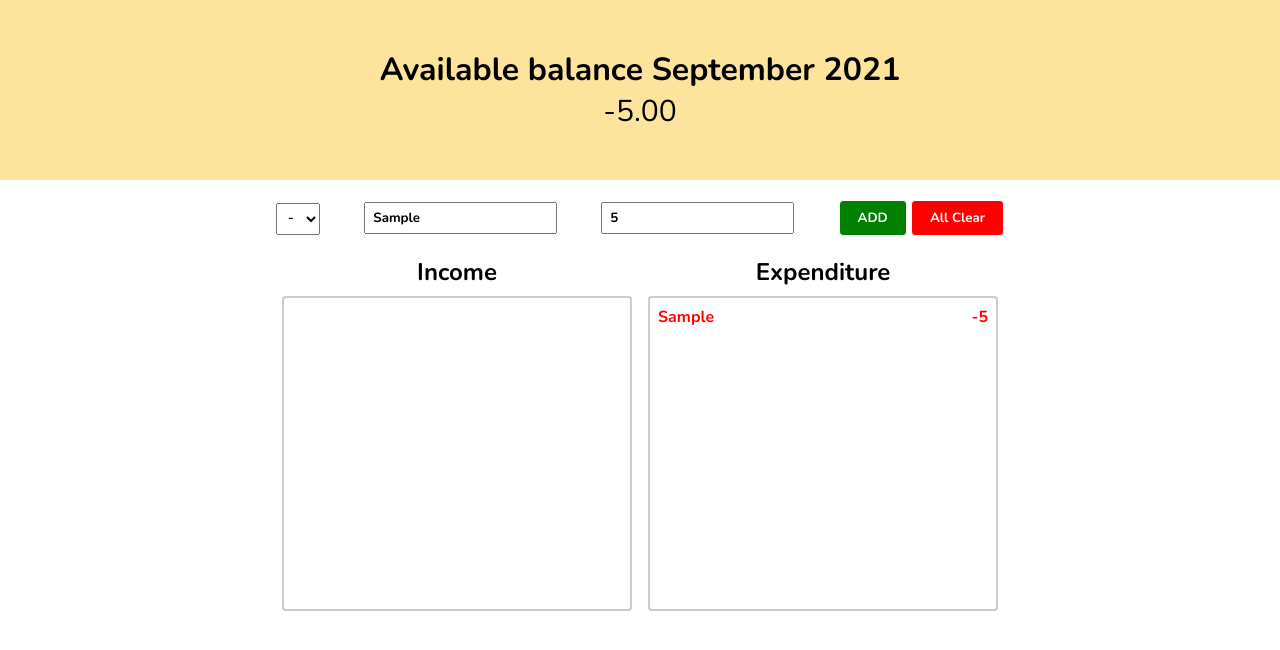
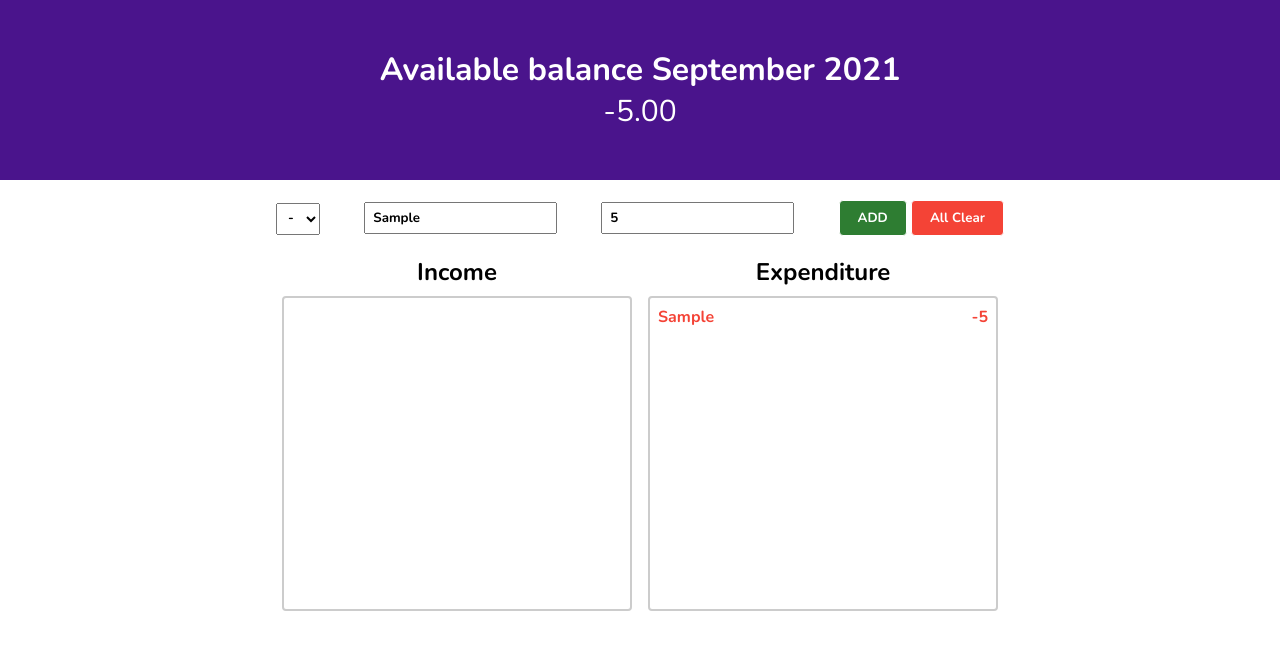
Before and after one commit to mahimaraghu/mahimaraghu.github.io, a plain HTML site: page projects/BudgetApp/index.html in a window 1280 px wide. Both pictures are taken after typing "Sample", "5" into the empty fields and a click on the button "ADD". Drawn offline with nearby package versions, Linux system fonts and the light colour scheme.

Commit message:
colortrick

```diff
--- a/projects/BudgetApp/style.css
+++ b/projects/BudgetApp/style.css
@@ -1,3 +1,9 @@
+:root {
+    --green: #2E7D32;
+    --red: #F44336;
+    --bg-color: #4A148C;
+}
+
 * {
     padding: 0;
     margin: 0;
@@ -31,7 +37,7 @@ body {
 
 #add {
     padding: 8px 18px;
-    background-color: green;
+    background-color: var(--green);
     color: white;
     border-radius: 4px;
     border: 1px solid white;
@@ -41,7 +47,7 @@ body {
 
 #clear {
     padding: 8px 18px;
-    background-color: red;
+    background-color: var(--red);
     color: white;
     border-radius: 4px;
     border: 1px solid white;
@@ -81,11 +87,11 @@ body {
 }
 
 #expenditure .item {
-    color: red;
+    color: var(--red);
 }
 
 #income .item {
-    color: green;
+    color: var(--green);
 }
 
 .display {
@@ -95,7 +101,8 @@ body {
     padding: 15px;
     box-sizing: border-box;
     height: 180px;
-    background-color: #FDE49C;
+    background-color: var(--bg-color);
+    color: white;
 }
 
 .b1 {
```
